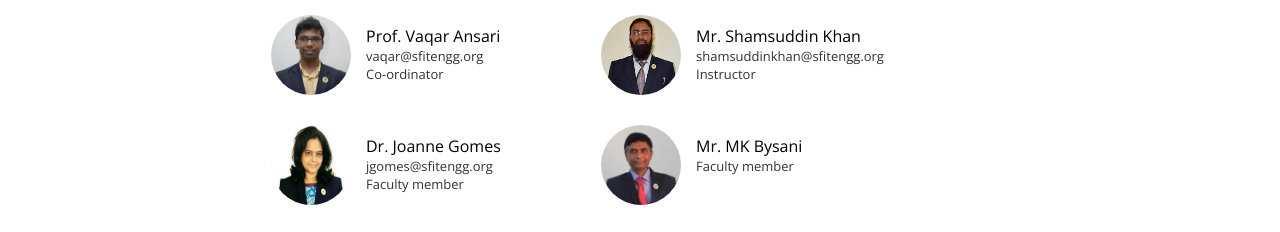
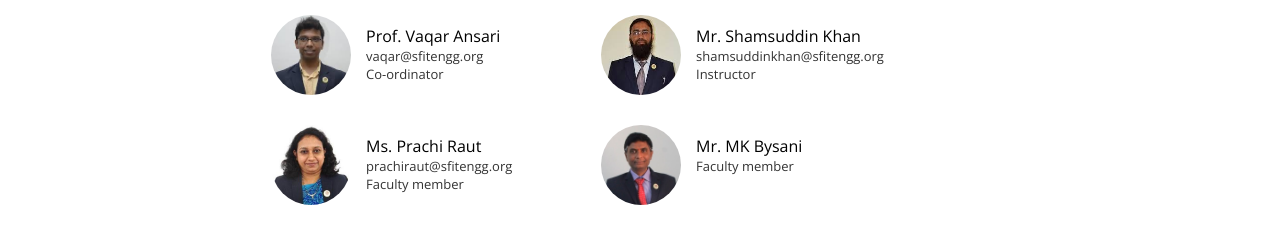
Before and after one commit to aadityakhare/RAW-website, a plain HTML site: page index.html in a window 1280 px wide. Shown: the part 559-791 px from the top of the page. Drawn offline with nearby package versions, Linux system fonts and the light colour scheme.

Commit message:
Modified google form and faculty member deatails

```diff
--- a/index.html
+++ b/index.html
@@ -161,11 +161,11 @@ $(document).ready(function(){
 		</div>
 		<div class="members">
 			<div class="member_image_container">
-			<img src="media/members/joanne.jpg">
+			<img src="media/members/prachi_raut.jpg">
 			</div>
 			<div class="memberinfo">
-			<span class="membername">Dr. Joanne Gomes</span>
-			<span class="emailid">jgomes@sfitengg.org</span>
+			<span class="membername">Ms. Prachi Raut</span>
+			<span class="emailid">prachiraut@sfitengg.org</span>
 			<span class="post">Faculty member</span>
 			</div>
 		</div>
```
Also changed, not shown: media/members/joanne.jpg (deleted), media/members/prachi_raut.jpg (added).
